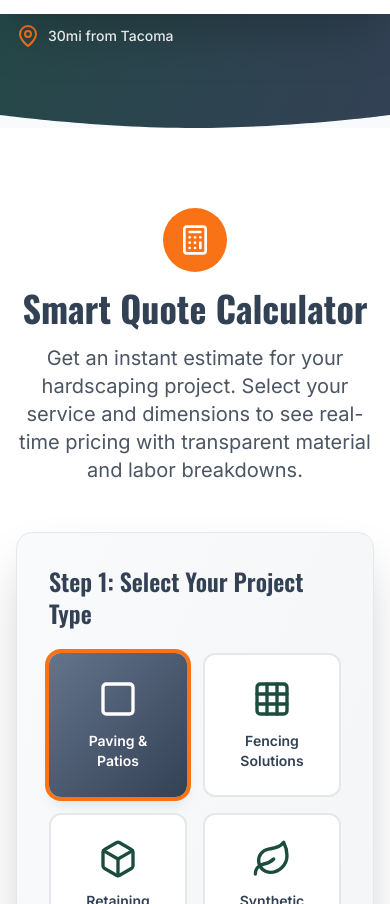
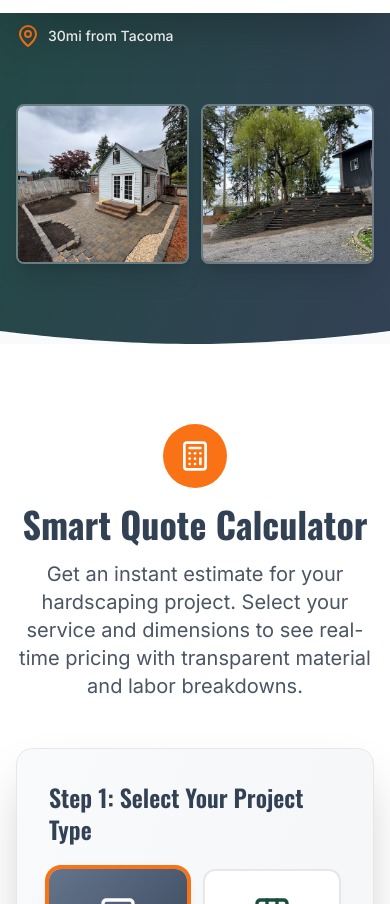
Before and after one commit to gr8-gray/green-collar-landscaping, a React (Vite) app: page / in a window 390 px wide. Shown: the part 831-1735 px from the top of the page. Built offline with nearby package versions, Linux system fonts and the light colour scheme.

Commit message:
feat: add mobile project photo strip to hero section

```diff
--- a/src/components/Hero.jsx
+++ b/src/components/Hero.jsx
@@ -60,6 +60,30 @@ const Hero = () => {
             </div>
           </div>
 
+          {/* Mobile-only photo strip */}
+          <div className="grid grid-cols-2 gap-3 lg:hidden mt-2">
+            <div className="h-40 rounded-lg overflow-hidden shadow-xl border-2 border-white/30">
+              <img
+                src="/photos/paving 2.jpg"
+                alt="Paving project"
+                className="w-full h-full object-cover"
+                width="300"
+                height="200"
+                loading="lazy"
+              />
+            </div>
+            <div className="h-40 rounded-lg overflow-hidden shadow-xl border-2 border-white/30">
+              <img
+                src="/photos/retaining wall 2 completed.jpg"
+                alt="Retaining wall project"
+                className="w-full h-full object-cover"
+                width="300"
+                height="200"
+                loading="lazy"
+              />
+            </div>
+          </div>
+
           {/* Right Content - Featured Project Photos */}
           <div className="hidden lg:block">
             {/* Option 3: Full-Width Video with Photos Below */}
```
